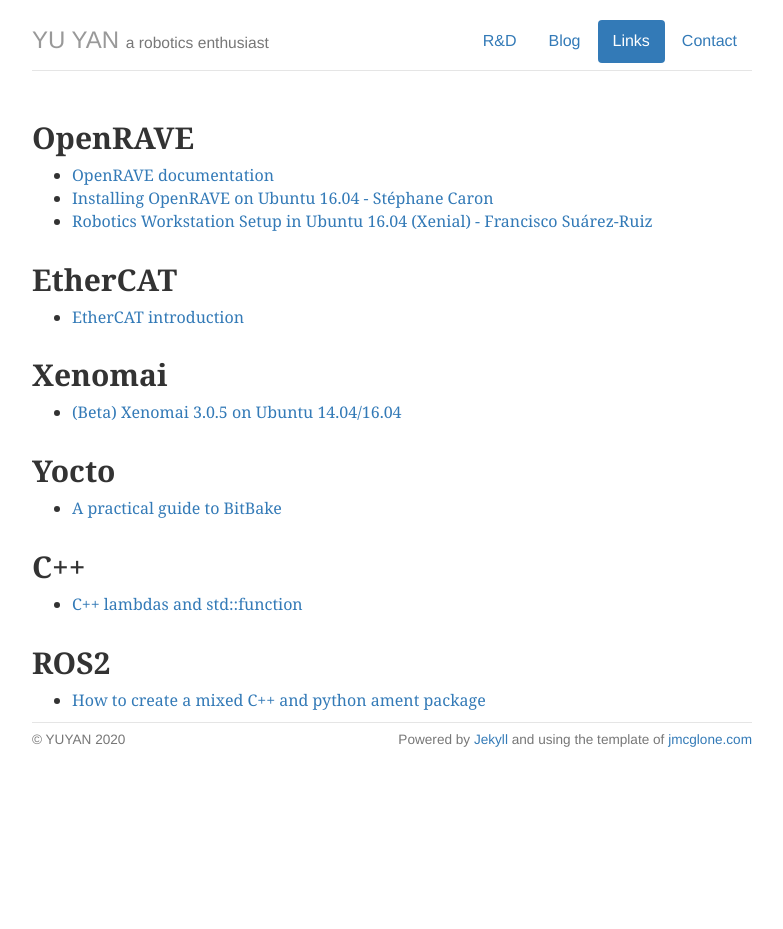
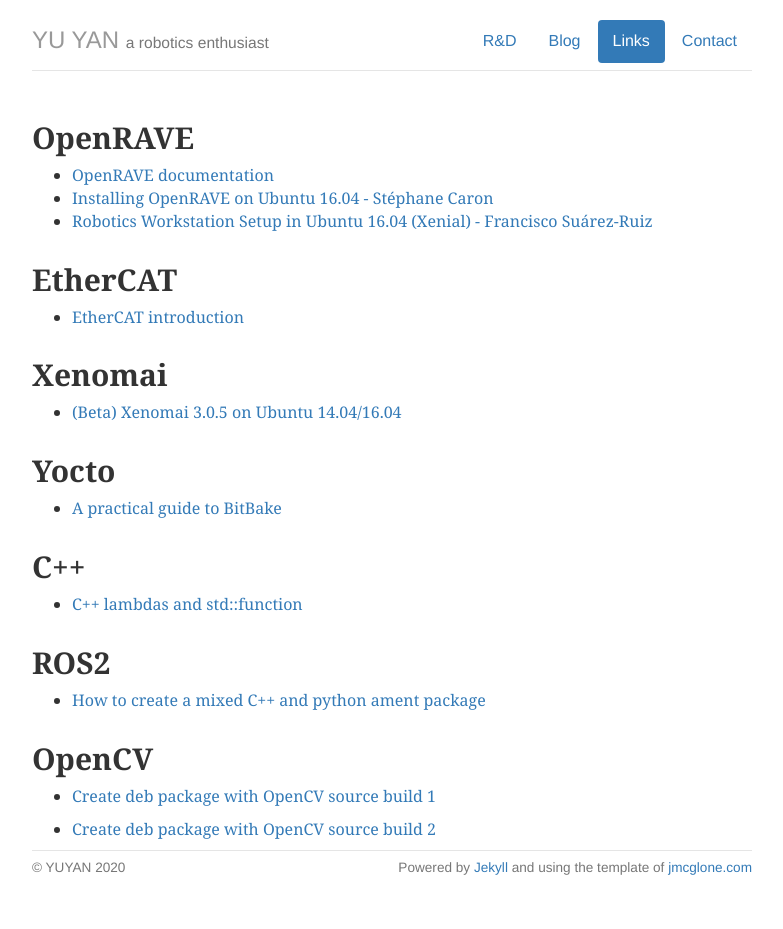
Before and after one commit to RoboticsYY/RoboticsYY.github.io, a Jekyll site: the page built from links/index.html, in a window 1280 px wide. Shown: the whole page, without its empty margins (248-1031 px from the left). Built offline with Jekyll 4.4.1, drawn with Linux system fonts in a browser that asks for light colours; nearby versions of some CDN libraries; before the commit the page ends 900 px from its top, so only the background shows below that.

Commit message:
Add Links about how to create OpenCV deb package

```diff
--- a/links/index.html
+++ b/links/index.html
@@ -53,4 +53,19 @@
              target="_blank">How to create a mixed C++ and python ament package</a></li>
     </ul>
   </div>
+
+  <div class="row">
+    <h2>OpenCV</h2>
+    <ul>
+      <li><a href="https://unix.stackexchange.com/questions/46122/how-can-i-create-a-deb-package-with-my-compiled-opencv-build"
+             target="_blank">Create deb package with OpenCV source build 1</a></li>
+    </ul>
+
+    <ul>
+      <li><a href="https://askubuntu.com/questions/1143060/opencv-compiles-correctly-but-fails-during-deb-packaging"
+             target="_blank">Create deb package with OpenCV source build 2</a></li>
+    </ul>
+
+  </div>
+
 </div>
```
